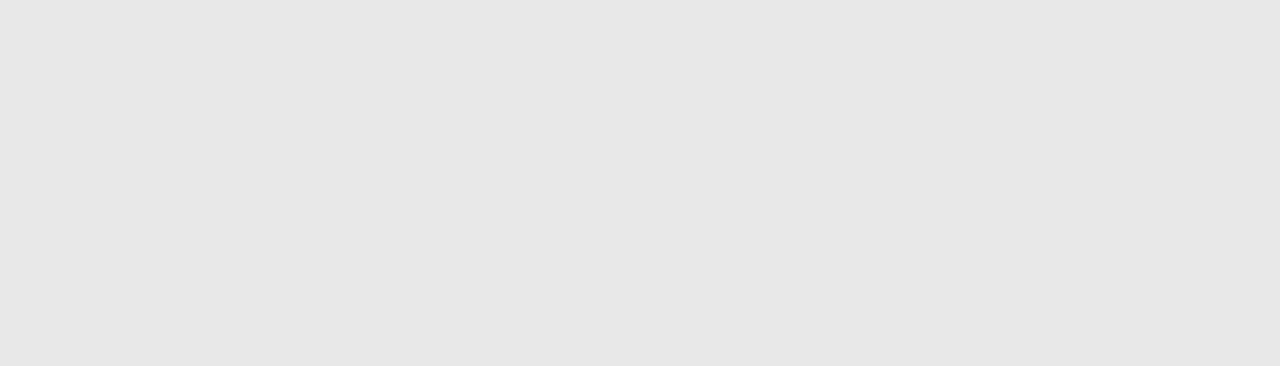
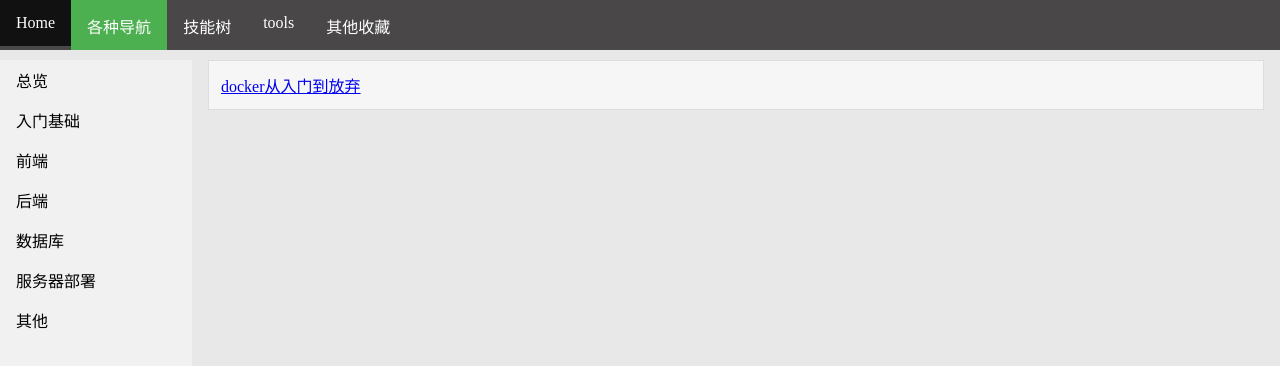
Before and after one commit to xxpasswd/my_collections, a Vue app: page /#/skill/deploy in a window 1280 px wide. Shown: the top 366 px of the page. Built offline with nearby package versions, Linux system fonts and the light colour scheme.

Commit message:
add deploy.vue

```diff
--- a/src/components/Skill.vue
+++ b/src/components/Skill.vue
@@ -6,7 +6,7 @@
          <li><router-link tag="li" to="/skill/front"><a>前端</a></router-link></li>
          <li><router-link tag="li" to="/skill/backend"><a>后端</a></router-link></li>
          <li><router-link tag="li" to="/skill/database"><a>数据库</a></router-link></li>
-         <li><router-link tag="li" to="/skill/backend"><a>服务器部署</a></router-link></li>
+         <li><router-link tag="li" to="/skill/deploy"><a>服务器部署</a></router-link></li>
          <li><router-link tag="li" to="/skill/other"><a>其他</a></router-link></li>
       </ul>
       <div id="skill_detail">
--- /dev/null
+++ b/src/components/skill_components/Deploy.vue
@@ -0,0 +1,26 @@
+<template>
+    <div>
+        <ul>
+            <li><a href="https://yeasy.gitbooks.io/docker_practice/">docker从入门到放弃</a></li>
+        </ul>
+    </div>
+</template>
+
+<style scoped>
+* {
+  box-sizing: border-box;
+}
+
+ul {
+  list-style-type: none;
+  padding: 0;
+  margin: 0;
+}
+
+ul li {
+  border: 1px solid #ddd;
+  margin-top: -1px; /* Prevent double borders */
+  background-color: #f6f6f6;
+  padding: 12px;
+}
+</style>
--- a/src/router/index.js
+++ b/src/router/index.js
@@ -9,6 +9,7 @@ import Front from '@/components/skill_components/Front'
 import Backend from '@/components/skill_components/Backend'
 import Other from '@/components/skill_components/Other'
 import Database from '@/components/skill_components/Database'
+import Deploy from '@/components/skill_components/Deploy'
 import Tools from '@/components/Tools'
 
 
@@ -54,6 +55,10 @@ export default new Router({
               component: Database
             },
             {
+              path: '/skill/deploy',
+              component: Deploy
+            },
+            {
               path: '/skill/other',
               component: Other
             }
```
